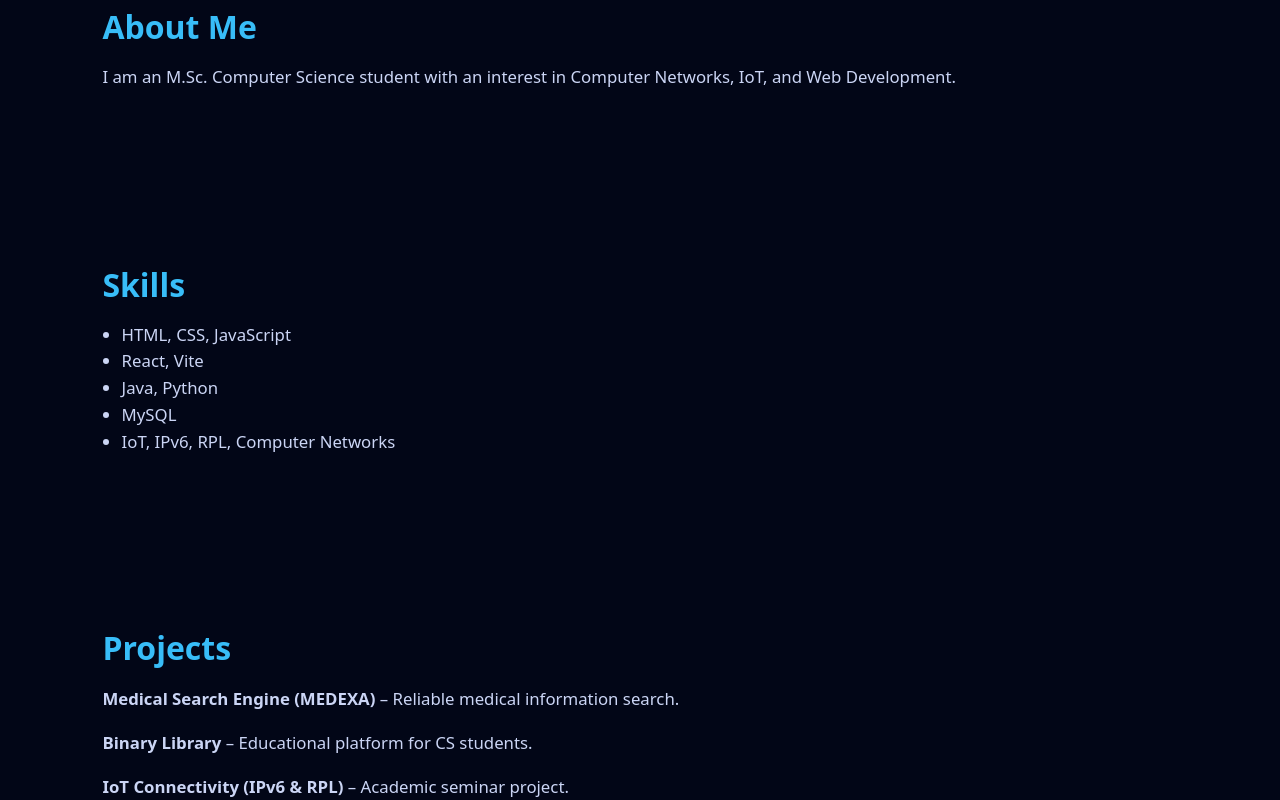
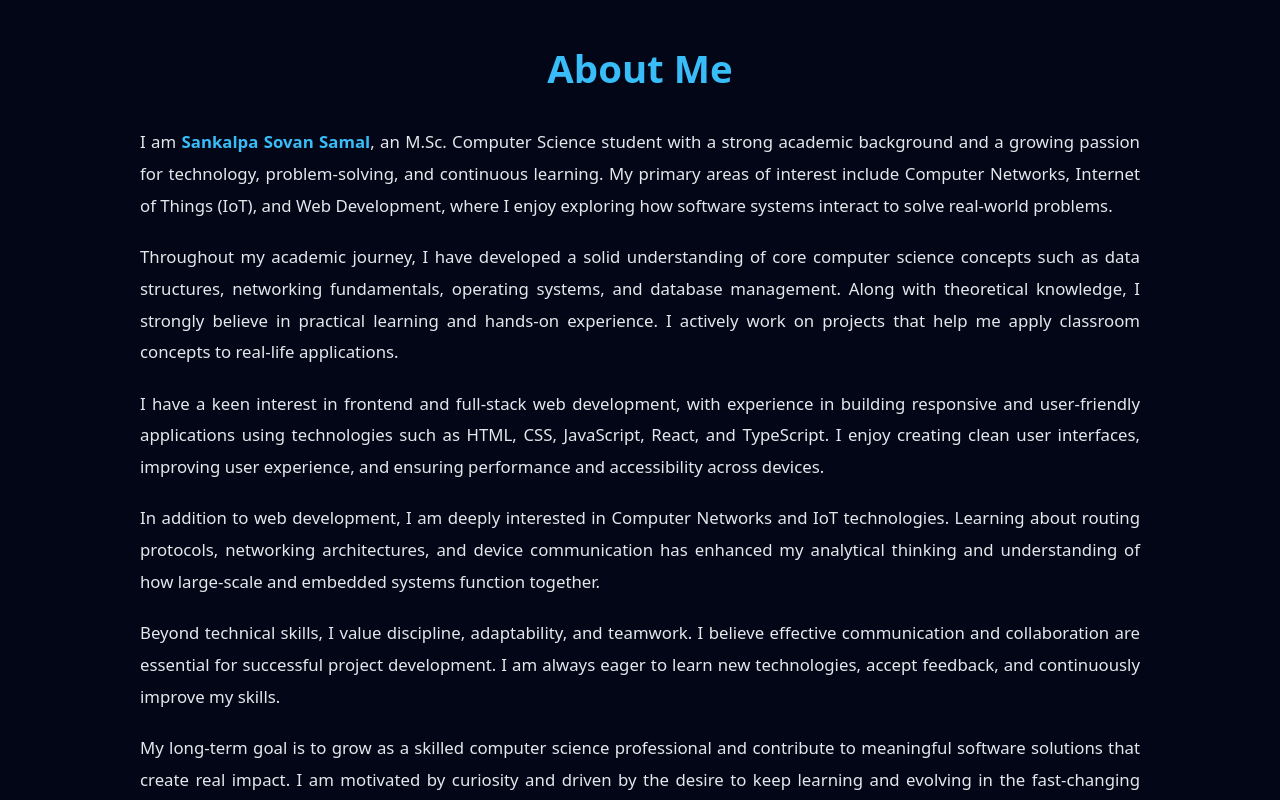
Before and after one commit to sankalpa-dot/portfolio-react-ts, a React (Vite) app: page / in a window 1280 px wide. Shown: the part 1040-1840 px from the top of the page. Built offline with nearby package versions, Linux system fonts and the light colour scheme.

Commit message:
feat: enhance About component with detailed personal information and styling

```diff
--- a/src/components/About.tsx
+++ b/src/components/About.tsx
@@ -1,10 +1,56 @@
+import styles from "../styles/About.module.css";
+
 const About = () => {
   return (
-    <section id="about">
+    <section id="about" className={styles.about}>
       <h2>About Me</h2>
+
       <p>
-        I am an M.Sc. Computer Science student with an interest in
-        Computer Networks, IoT, and Web Development.
+        I am <strong>Sankalpa Sovan Samal</strong>, an M.Sc. Computer Science
+        student with a strong academic background and a growing passion for
+        technology, problem-solving, and continuous learning. My primary areas
+        of interest include Computer Networks, Internet of Things (IoT), and Web
+        Development, where I enjoy exploring how software systems interact to
+        solve real-world problems.
+      </p>
+
+      <p>
+        Throughout my academic journey, I have developed a solid understanding
+        of core computer science concepts such as data structures, networking
+        fundamentals, operating systems, and database management. Along with
+        theoretical knowledge, I strongly believe in practical learning and
+        hands-on experience. I actively work on projects that help me apply
+        classroom concepts to real-life applications.
+      </p>
+
+      <p>
+        I have a keen interest in frontend and full-stack web development, with
+        experience in building responsive and user-friendly applications using
+        technologies such as HTML, CSS, JavaScript, React, and TypeScript. I
+        enjoy creating clean user interfaces, improving user experience, and
+        ensuring performance and accessibility across devices.
+      </p>
+
+      <p>
+        In addition to web development, I am deeply interested in Computer
+        Networks and IoT technologies. Learning about routing protocols,
+        networking architectures, and device communication has enhanced my
+        analytical thinking and understanding of how large-scale and embedded
+        systems function together.
+      </p>
+
+      <p>
+        Beyond technical skills, I value discipline, adaptability, and teamwork.
+        I believe effective communication and collaboration are essential for
+        successful project development. I am always eager to learn new
+        technologies, accept feedback, and continuously improve my skills.
+      </p>
+
+      <p>
+        My long-term goal is to grow as a skilled computer science professional
+        and contribute to meaningful software solutions that create real impact.
+        I am motivated by curiosity and driven by the desire to keep learning
+        and evolving in the fast-changing world of technology.
       </p>
     </section>
   );
--- /dev/null
+++ b/src/styles/About.module.css
@@ -0,0 +1,28 @@
+.about {
+  padding: 6rem 6%;
+  max-width: 1000px;
+  margin: auto;
+}
+
+.about h2 {
+  font-size: 2.4rem;
+  color: #38bdf8;
+  margin-bottom: 2rem;
+  text-align: center;
+}
+
+.about p {
+  color: #e5e7eb;
+  font-size: 1.05rem;
+  line-height: 1.9;
+  margin-bottom: 1.2rem;
+  text-align: justify;
+}
+
+.about strong {
+  color: #38bdf8;
+}
+.about ul {
+  padding-left: 1.5rem;
+  margin-top: 1rem;
+}
```
